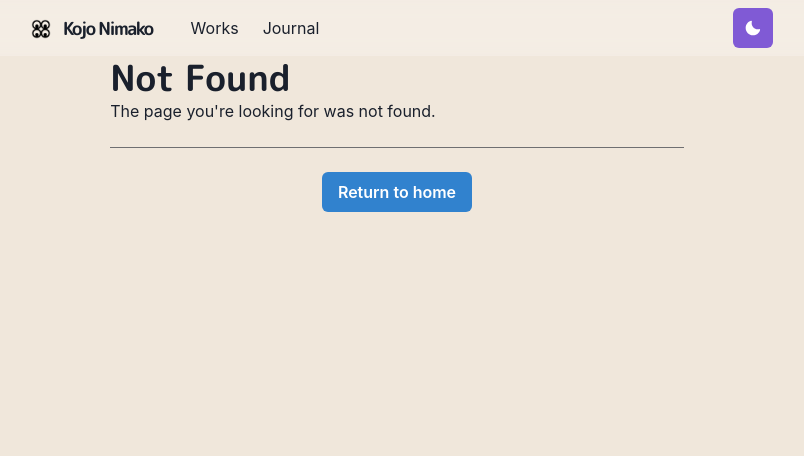
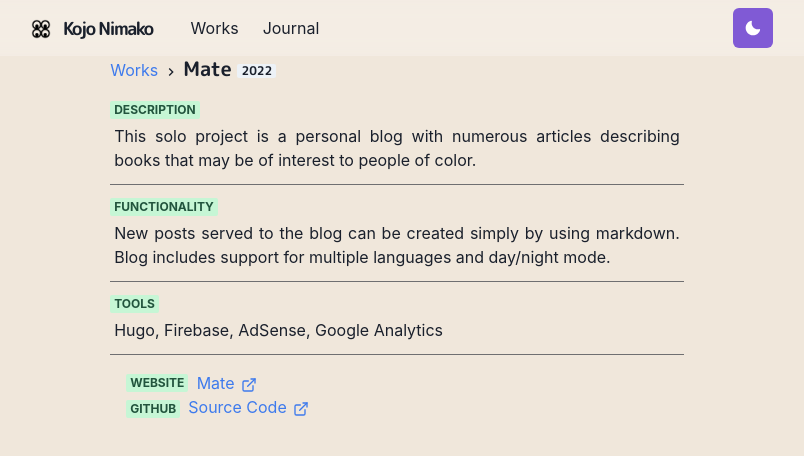
Before and after one commit to boakyeni/kojo-homepage, a Next.js app: page /works/mate in a window 1280 px wide. Before the commit this address had no page. Shown: the top 456 px of the page, without its empty margins (243-1047 px from the left). Built offline with nearby package versions, Linux system fonts and the light colour scheme.

Commit message:
added mate

```diff
--- a/components/paragraph.js
+++ b/components/paragraph.js
@@ -3,5 +3,6 @@
 const Paragraph = styled.p`
 text-align: justify;
 text-indent: 0em;
+padding: 0.25em;
 `
 export default Paragraph
--- /dev/null
+++ b/pages/works/mate.js
@@ -0,0 +1,63 @@
+import {
+    Container,
+    Badge,
+    Link,
+    List,
+    ListItem,
+    Divider,
+    Text,
+    useColorModeValue,
+    HStack
+  } from '@chakra-ui/react'
+  import { ExternalLinkIcon } from '@chakra-ui/icons'
+  import { Title, WorkImage, Meta } from '../../components/work'
+  import P from '../../components/paragraph'
+  import Layout from '../../components/layouts/article'
+
+  const Work = () => {
+    return (
+      <Layout title="Mate">
+        <Container>
+          <Title>
+            Mate <Badge>2022</Badge>
+          </Title>
+          <Meta>Description</Meta>
+          <P>
+            This solo project is a personal blog with numerous articles describing
+            books that may be of interest to people of color.
+          </P>
+          <Divider my={2} />
+          <Meta>Functionality</Meta>
+          <P>
+            New posts served to the blog can be created simply by using markdown.
+            Blog includes support for multiple languages and day/night mode.
+          </P>
+          <Divider my={2} />
+          <Meta>Tools</Meta>
+          <P>Hugo, Firebase, AdSense, Google Analytics </P>
+          <Divider my={2} />
+          <List ml={4} my={4}>
+            <ListItem>
+              <HStack spacing={0.25}>
+              <Meta>Website</Meta>
+              <Link
+                href="https://mate-111.web.app"
+              >
+                Mate <ExternalLinkIcon mx="2px" />
+              </Link>
+              </HStack>
+            </ListItem>
+            <ListItem>
+              <Meta>GitHub</Meta>
+              <Link href="https://github.com/boakyeni/mate">
+                Source Code <ExternalLinkIcon mx="2px" />
+              </Link>
+            </ListItem>
+            <ListItem></ListItem>
+          </List>
+        </Container>
+      </Layout>
+    )
+  }
+
+  export default Work
--- a/pages/works/sketchsc.js
+++ b/pages/works/sketchsc.js
@@ -24,7 +24,7 @@
         <Meta>Description</Meta>
         <P>
           This team project is a web application with a Java backend. I coded
-          the javascript API that relayed player data to and from the frontend
+          the JavaScript API that relayed player data to and from the frontend
           and backend.
         </P>
         <Divider my={2} />
```
Also changed, not shown: pages/works.js (+12 -2 lines).
